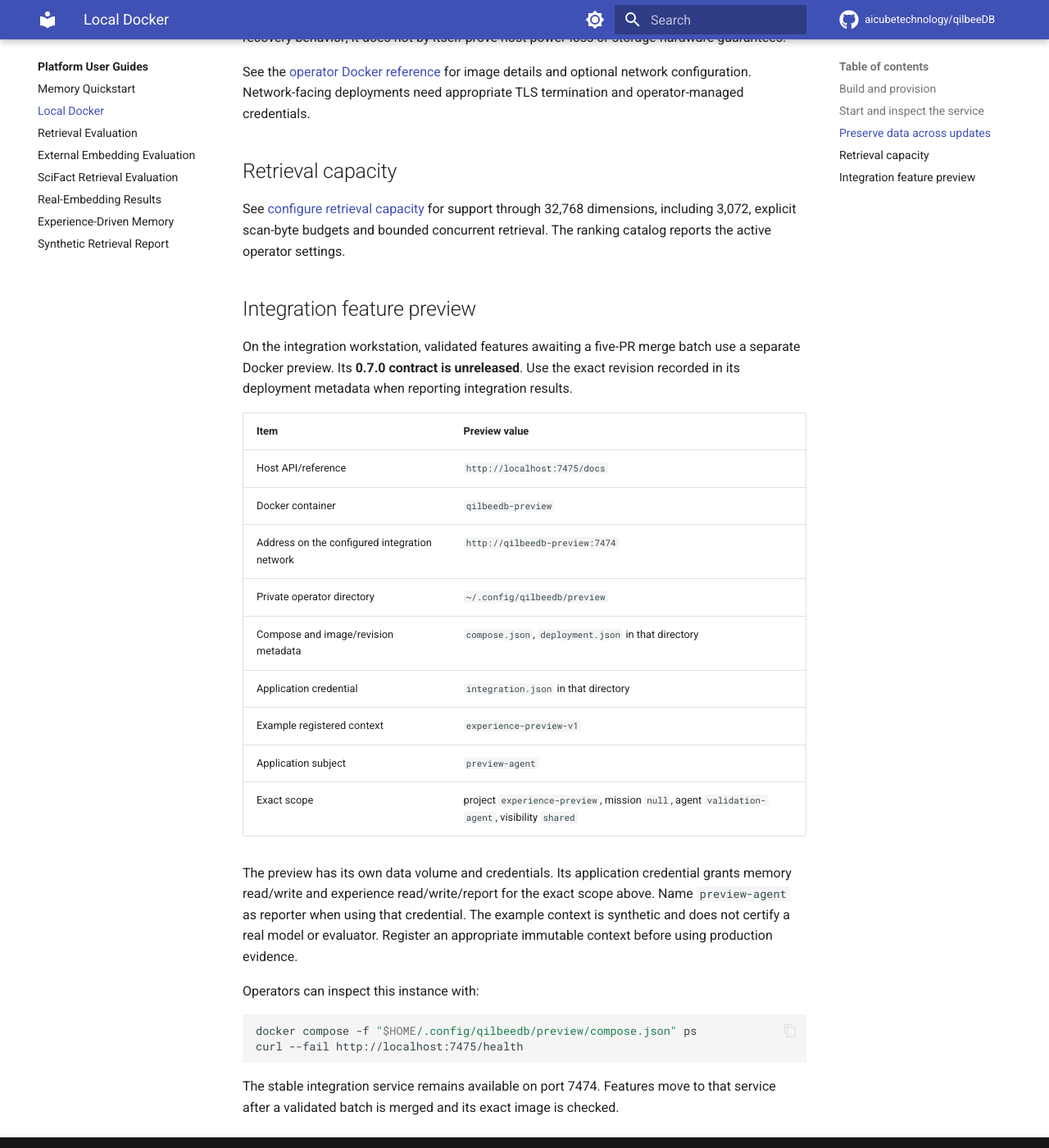
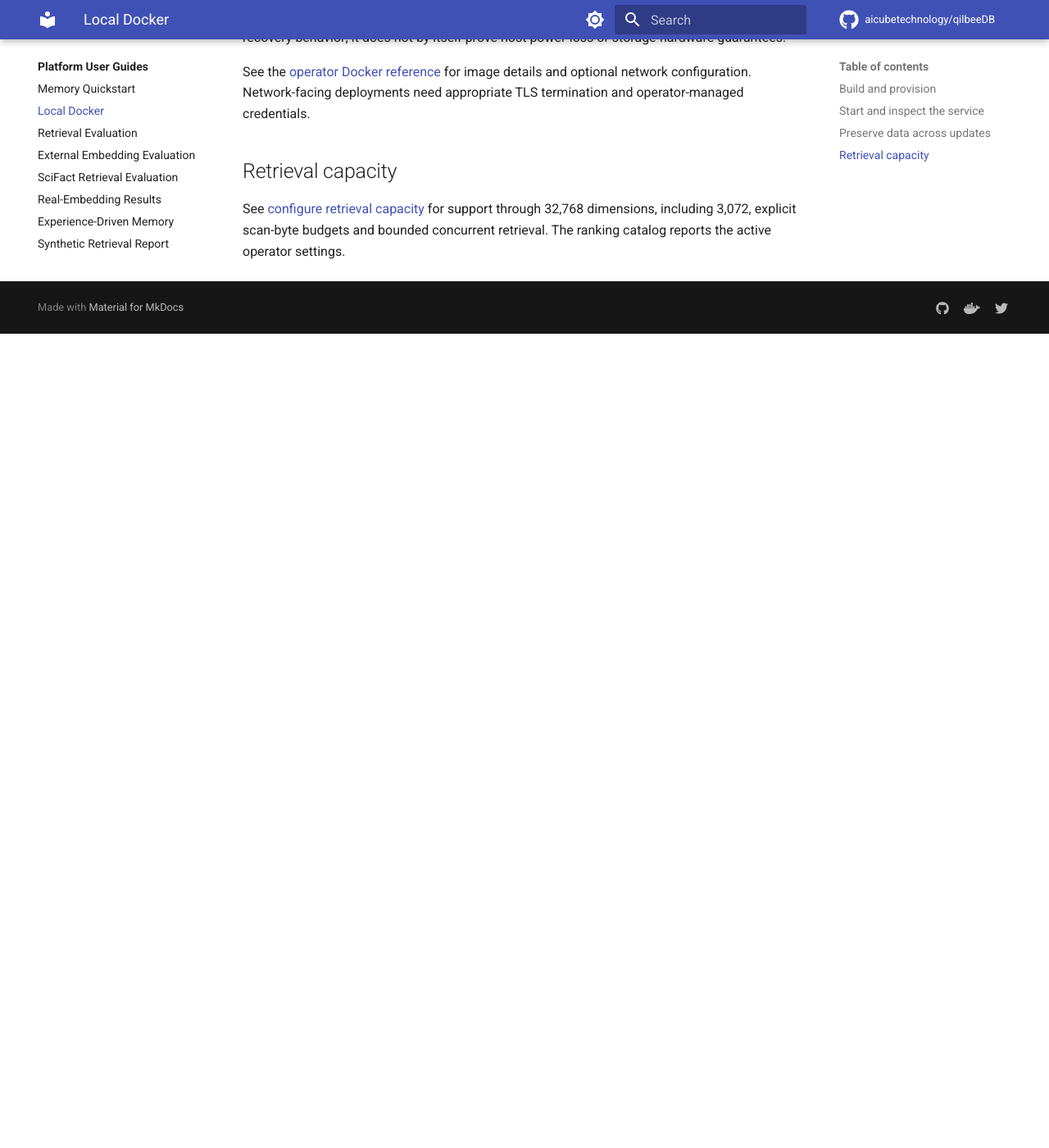
Before and after one commit to aicubetechnology/qilbeeDB, an MkDocs documentation site: the page built from docs/user/deployment.md, in a window 1280 px wide and 1400 px high, scrolled down 1399 px. Shown: the whole window at 82% size. Built offline with MkDocs 1.6.1 and Material for MkDocs 9.7.7, drawn with Linux system fonts in a browser that asks for light colours; comment, search, counter and statistics services are not loaded; after the commit the page ends 1806 px from its top, so only the background shows below that.

Commit message:
docs: keep deployment on the validated release batch

````diff
--- a/docs/user/deployment.md
+++ b/docs/user/deployment.md
@@ -67,37 +67,3 @@ TLS termination and operator-managed credentials.
 See [configure retrieval capacity](../operations/retrieval-capacity.md) for support
 through 32,768 dimensions, including 3,072, explicit scan-byte budgets and bounded
 concurrent retrieval. The ranking catalog reports the active operator settings.
-
-## Integration feature preview
-
-On the integration workstation, validated features awaiting a five-PR merge batch
-use a separate Docker preview. Its **0.7.0 contract is unreleased**. Use the exact
-revision recorded in its deployment metadata when reporting integration results.
-
-| Item | Preview value |
-| --- | --- |
-| Host API/reference | `http://localhost:7475/docs` |
-| Docker container | `qilbeedb-preview` |
-| Address on the configured integration network | `http://qilbeedb-preview:7474` |
-| Private operator directory | `~/.config/qilbeedb/preview` |
-| Compose and image/revision metadata | `compose.json`, `deployment.json` in that directory |
-| Application credential | `integration.json` in that directory |
-| Example registered context | `experience-preview-v1` |
-| Application subject | `preview-agent` |
-| Exact scope | project `experience-preview`, mission `null`, agent `validation-agent`, visibility `shared` |
-
-The preview has its own data volume and credentials. Its application credential
-grants memory read/write and experience read/write/report for the exact scope
-above. Name `preview-agent` as reporter when using that credential. The example
-context is synthetic and does not certify a real model or evaluator. Register an
-appropriate immutable context before using production evidence.
-
-Operators can inspect this instance with:
-
-```bash
-docker compose -f "$HOME/.config/qilbeedb/preview/compose.json" ps
-curl --fail http://localhost:7475/health
-```
-
-The stable integration service remains available on port 7474. Features move to
-that service after a validated batch is merged and its exact image is checked.
````
